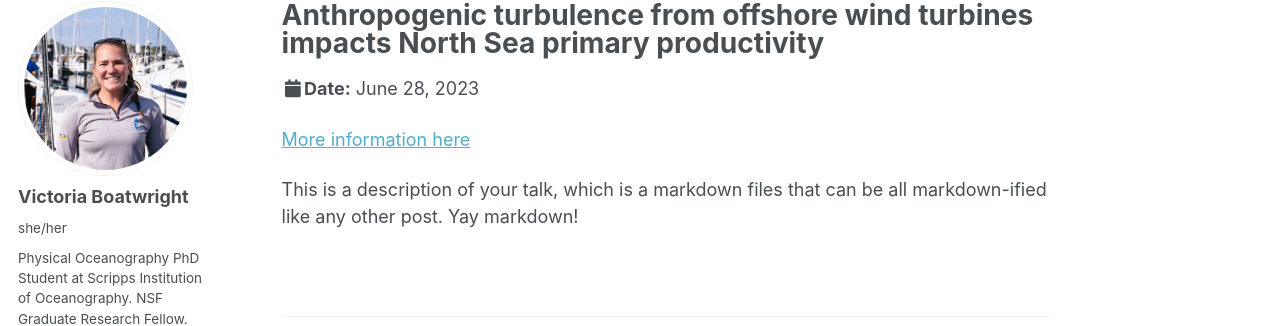
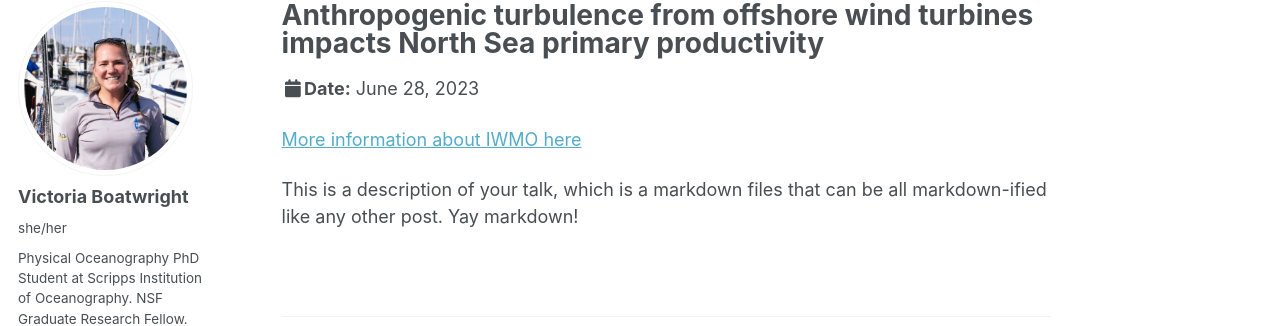
Before and after one commit to victoria-boatwright/victoria-boatwright.github.io, a Jekyll site: the page built from _talks/IWMO2023.md, in a window 1280 px wide and 1016 px high. Shown: the part 98-424 px from the top of the window. Built offline with Jekyll 4.4.1, drawn with Linux system fonts in a browser that asks for light colours; some web fonts are replaced; a script that is not in the unit is left out.

Commit message:
Update IWMO2023.md

```diff
--- a/_talks/IWMO2023.md
+++ b/_talks/IWMO2023.md
@@ -8,6 +8,6 @@ date: 2023-06-28
 location: "Hamburg, Germany"
 ---
 
-[More information here](http://example2.com)
+[More information about IWMO here](https://iwmo.net/)
 
 This is a description of your talk, which is a markdown files that can be all markdown-ified like any other post. Yay markdown!
```
